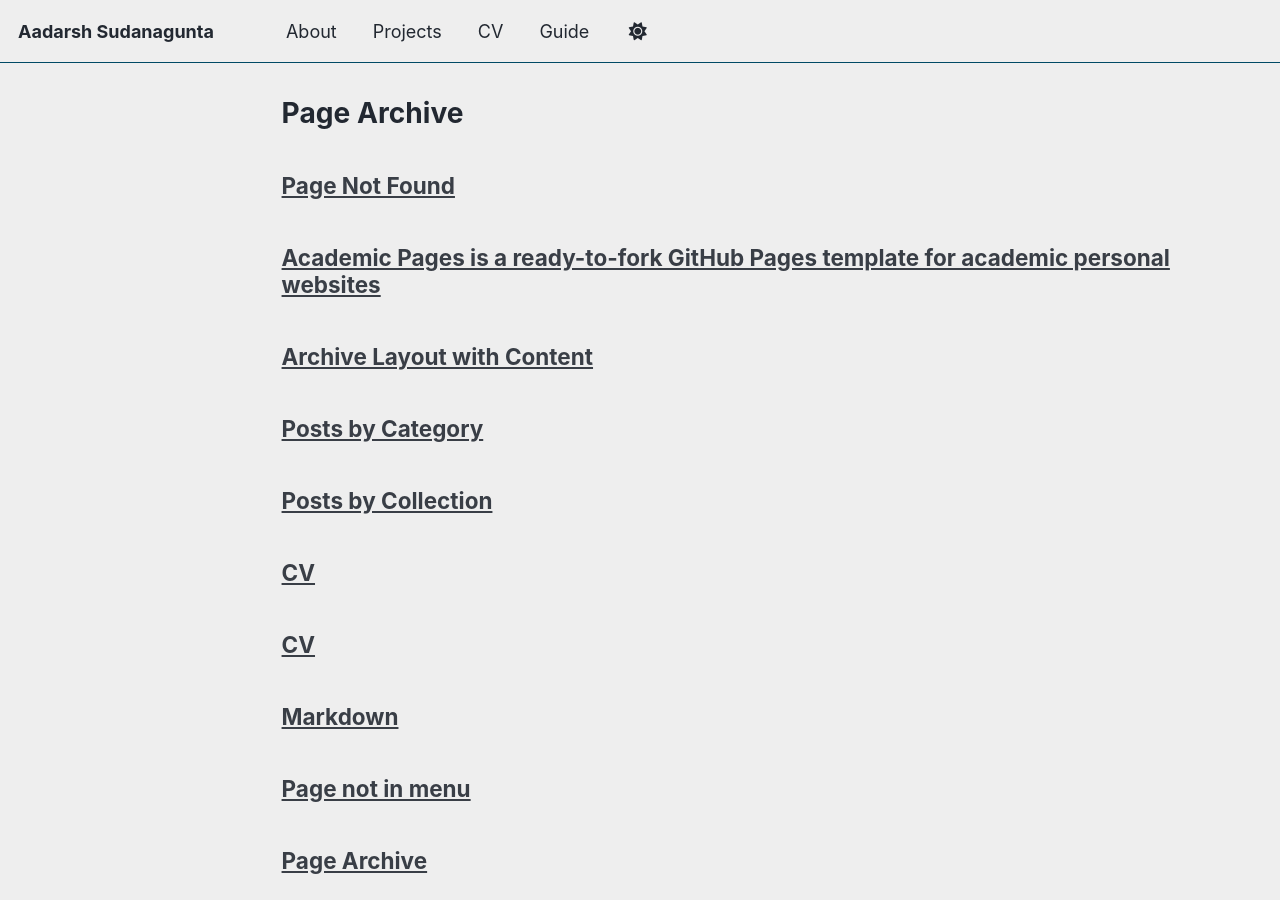
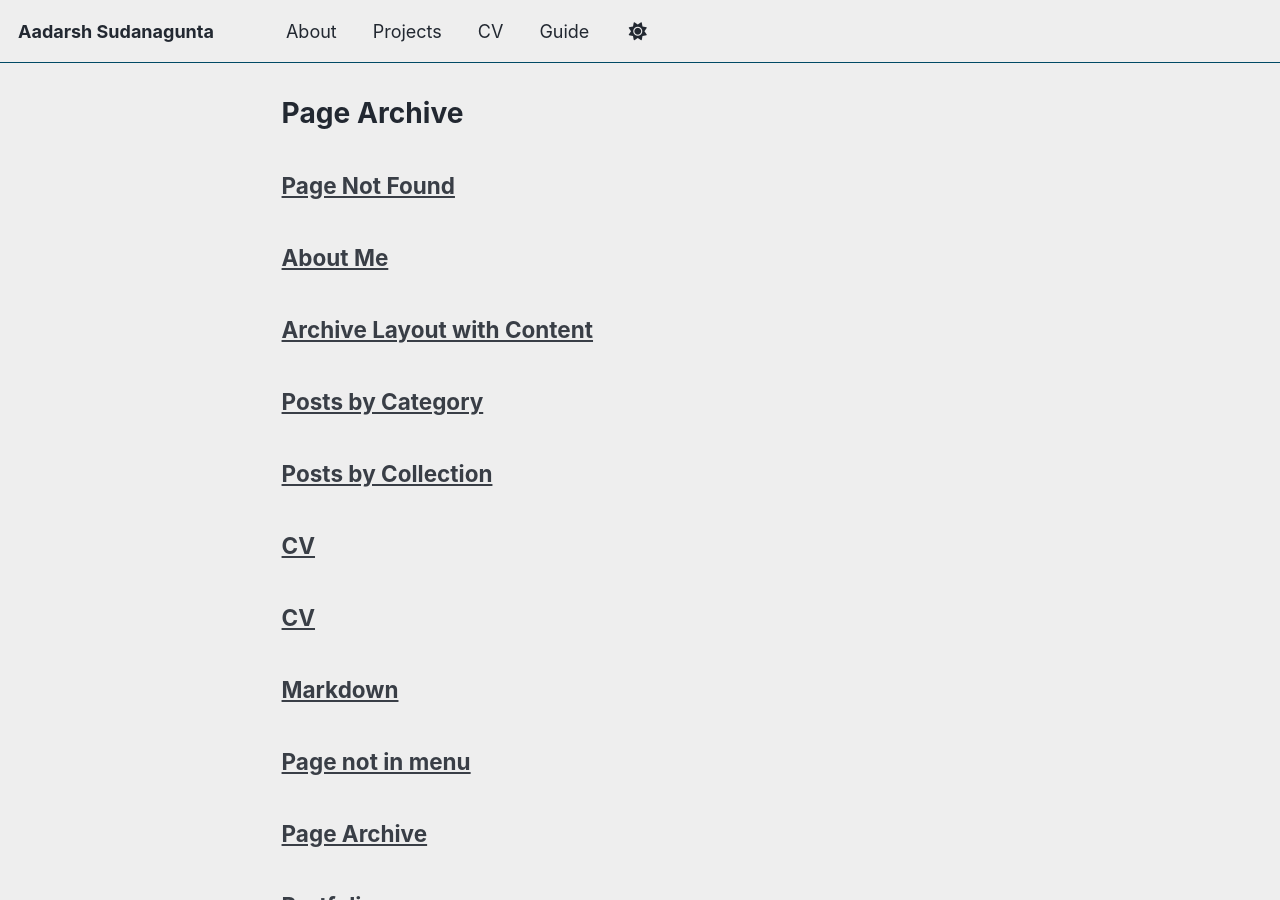
Before and after one commit to aadasud/aadasud.github.io, a Jekyll site: the page built from _pages/page-archive.html, in a window 1280 px wide and 900 px high. Built offline with Jekyll 4.4.1, drawn with Linux system fonts in a browser that asks for light colours; a script bundle is joined from its source files by our own code; library files that are not in the unit come from our copies.

Commit message:
Update about.md

```diff
--- a/_pages/about.md
+++ b/_pages/about.md
@@ -1,10 +1,7 @@
 ---
-permalink: /
-title: "Academic Pages is a ready-to-fork GitHub Pages template for academic personal websites"
+permalink: /about/
+title: "About Me"
 author_profile: true
-redirect_from:
-  - /about/
-  - /about.html
 ---
 
 This is the front page of a website that is powered by the [Academic Pages template](https://github.com/academicpages/academicpages.github.io) and hosted on GitHub pages. [GitHub pages](https://pages.github.com) is a free service in which websites are built and hosted from code and data stored in a GitHub repository, automatically updating when a new commit is made to the repository. This template was forked from the [Minimal Mistakes Jekyll Theme](https://mmistakes.github.io/minimal-mistakes/) created by Michael Rose, and then extended to support the kinds of content that academics have: publications, talks, teaching, a portfolio, blog posts, and a dynamically-generated CV. Incidentally, these same features make it a great template for anyone that needs to show off a professional template!
```
